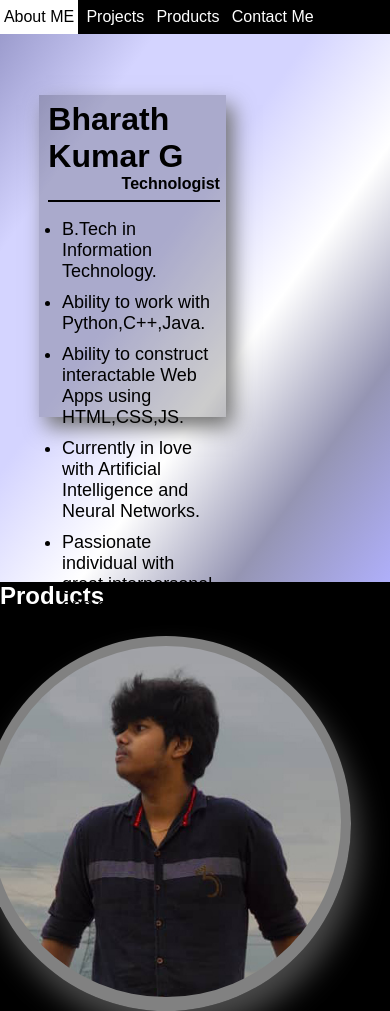
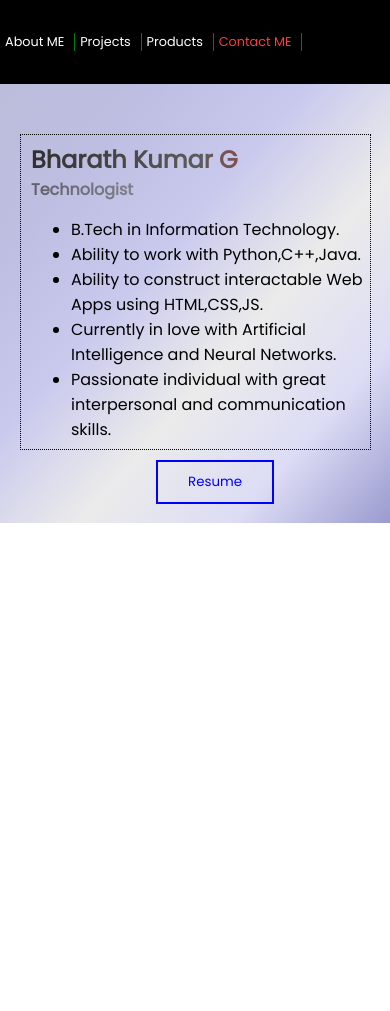
Before and after one commit to jade-emperror/mysite, a plain HTML site: page index.html in a window 390 px wide. After the commit the page ends 844 px from the top, so only its background shows below. Drawn offline with Linux system fonts and the light colour scheme.

Commit message:
made some modification in nav bar. made the site responsive for both android and pc users. hopefully next commit would be o n project sections.

```diff
--- a/css/index.css
+++ b/css/index.css
@@ -1,97 +1,177 @@
 *{
   margin: 0;
   padding: 0;
-    font-family: sans-serif;
+  font-family: 'Poppins', sans-serif;;
 }
-html,body{
-    background-color: black;
+header{
+  display: flex;
+  background: black;
+  height: 10vh;
+  align-items: center;
 }
-.head{
-    position: relative;
-    width: 100%;
-    background-color: rgb(0, 0, 0);
-    box-shadow:0px 10px 40px rgba(66, 66, 66, 0.281);
+.navlinks{
+  display: flex;
+  text-decoration: none;
+  flex: 1;
 }
-.opt{
-    padding: 2% 1% 2% 1%;
+.navlink{
   color: white;
-    display: inline-block;
-    border: 0px;
+  text-decoration: none;
+  margin-left: 1.7vw;
+  font-size: 1.2rem;
 }
-.opt:hover{
-    background-color: rgb(255, 255, 255);
-    color: black;
-    cursor: pointer;
+.navlink:hover{
+  color:rgb(255, 58, 58);
   transition: 0.1s;
 }
-.me{
-    display: block;
-    position: relative;
-    right: -100%;
-    width: 100%;
-    height: 65vh;
-    transition: 1.5s;
-    background-image: linear-gradient(to bottom right,rgba(193, 193, 255,0.8),rgb(212, 212, 255),rgb(212, 212, 255),white,rgba(212, 212, 255,0.7),rgb(175, 175, 250));
+.resume{
+  background-image: linear-gradient(to bottom right,rgba(171, 171, 209, 0.8),rgb(190, 190, 226),rgb(201, 201, 238),rgb(235, 235, 235),rgba(205, 205, 241, 0.7),rgb(154, 154, 207));
 }
-.abtcont{
-    position: relative;
-    top: 10%;
-    left: 10%;
+.abt-cont{
+  padding: 5% 0%;
   width: 80%;
-    height: 80%;
-    display: inline-block;
+  margin: auto;
+  display: flex;
+  align-items: center;
 }
-.abtcont div{
-display: inline-block;
+.abt-txt{
+  box-sizing: content-box;
+  flex: 1;
+  font-size: 1.3rem;
+  padding: 2% 0% 2% 3%;
+  border: 1px dotted black;
 }
-.abttxtcont{
-    position: relative;
-    margin-top: 2%;
-    width: 55%;
-    height:70%;
-    padding: 2% 2% 3% 3%;
-    background-color: rgba(0, 0, 0, 0.199);
-    box-shadow: 7px 10px 20px rgb(112, 112, 112);
+.abt-hdr{
+padding: 0px 0px 15px 0px;
 }
-.header{
-    width: 100%;
-    margin-bottom: 2%;
+.abt-me{
+  margin-left: 40px;
 }
-.hdrcont{
-    float: right;
+.abt-name{
+  background: linear-gradient(to right,rgb(48, 48, 48),rgb(92, 92, 92),rgb(253, 37, 37));
+  color: transparent;
+  -webkit-background-clip: text;
 }
-#occu{
-    float: right;
+.abt-role{
+  background: linear-gradient(to right,rgba(56, 56, 56,0.7),rgb(128, 128, 128,0.7),rgb(253, 37, 37,0.7));
+  color: transparent;
+  -webkit-background-clip: text;
 }
-.paracont{
-    width: 100%;
-    border-top: solid 2px black;
+.abt-pic{
+  margin-left: 40px;
+  display: flex;
+  flex-direction: column;
 }
-.para{
-    margin-top: 4%;
-    margin-left: 8%;
+.dl-resume{
+display: none;
 }
-.para li{
-    padding-top: 10px ;
-    font-weight: 549;
-    font-size: large;
+.pic{
+  height: 375px;
+  filter: drop-shadow(4px 3px 7px grey);
+  animation: bounce 1s ease;
+
 }
-.imgcont{
-    padding: 10px;
-    border-radius: 50%;
-    float: right;
-    background-color: rgba(255, 255, 255, 0.507);
-    box-shadow: 7px 20px 30px rgb(75, 75, 75);
+.pic:hover{
+  transform: scale(1.1);
+  transition: .2s;
+  cursor: pointer;
 }
-.prof{
-    width: 350px;
-    border-radius: 50%;
+@keyframes bounce{
+  0%{
+    opacity:.6;
+    transform: translateY(-100px);
   }
-.product{
-    width: 100%;
-    height: 30vh;
-    background-color: black;
+  70%{
+    opacity:1;
+    transform: translateY(0px);
   }
-.hdr{
+  90%{
+    opacity:1;
+    transform: translateY(-20px);
+  }
+  100%{
+    opacity:1;
+    transform: translateY(0px);
+  }
+}
+@media screen and (max-width:1024px){
+  header{
+    display: flex;
+    background: black;
+    height: 10vh;
+    flex-direction: row-reverse;
+  }
+  .navlinks{
+    display: flex;
+    text-decoration: none;
+    flex: 1;
+  }
+  .navlink{
     color: white;
+    text-decoration: none;
+    margin-left: 1vw;
+    font-size: .8rem;
+    padding-left: .3vw;
+    padding-right: 2.5vw;
+    border-right: 1px solid green;
   }
+  #contact{
+    color:rgb(255, 58, 58);
+  }
+  .navlink:hover{
+    color:rgb(255, 58, 58);
+    transition: 0.1s;
+  }
+  .resume{
+    background-image: linear-gradient(to bottom right,rgba(171, 171, 209, 0.8),rgb(190, 190, 226),rgb(201, 201, 238),rgb(235, 235, 235),rgba(205, 205, 241, 0.7),rgb(154, 154, 207));
+  }
+  .abt-cont{
+    width: 90%;
+    margin:auto;
+    display: flex;
+    align-items: center;
+    justify-content: center;
+  }
+  .abt-txt{
+    margin-top: 30px;
+    box-sizing: content-box;
+    flex: 1;
+    font-size: 1rem;
+    padding: 2% 0% 2% 3%;
+    border: 1px dotted black;
+  }
+  .abt-hdr{
+  padding: 0px 0px 15px 0px;
+  }
+  .abt-name{
+    background: linear-gradient(to right,rgb(48, 48, 48),rgb(92, 92, 92),rgb(253, 37, 37));
+    color: transparent;
+    -webkit-background-clip: text;
+  }
+  .abt-role{
+    background: linear-gradient(to right,rgba(56, 56, 56,0.7),rgb(128, 128, 128,0.7),rgb(253, 37, 37,0.7));
+    color: transparent;
+    -webkit-background-clip: text;
+  }
+  .abt-pic{
+    display: flex;
+    flex-direction: column;
+  }
+  .pic{
+    display: none;
+  }
+  .dl-resume{
+    display: flex;
+    margin-top: 10px;
+    background: transparent;
+    border:2px solid blue;
+    padding: 10px 30px;
+    color: blue;
+    justify-content: center;
+  }
+  .abt-cont{
+    display: flex;
+    flex-direction: column;
+    justify-content: center;
+  }
+}
--- a/index.html
+++ b/index.html
@@ -4,28 +4,31 @@
 <head>
     <meta charset="UTF-8">
     <meta name="viewport" content="width=device-width, initial-scale=1.0">
+    <link rel="stylesheet" href="css/index.css">
+    <link rel="preconnect" href="https://fonts.gstatic.com">
+    <link href="https://fonts.googleapis.com/css2?family=Open+Sans&family=Poppins:wght@200;300;400&display=swap"
+        rel="stylesheet">
     <title>Jade Emperror</title>
-    <link rel="stylesheet" href="/css/index.css">
 </head>
 
 <body>
-    <div id="head" class="head">
-        <a class="opt">About ME</a>
-        <a class="opt">Projects</a>
-        <a class="opt">Products</a>
-        <a class="opt">Contact Me</a>
-    </div>
-    <div id="me" class="me">
-        <div class="abtcont">
-            <div class="abttxtcont">
-                <div class="header">
-                    <div class="hdrcont">
-                        <h1 id="name">Bharath Kumar G</h1>
-                        <h4 id="occu">Technologist</h4>
+    <header>
+        <ul class="navlinks">
+            <a class="navlink flink" href="#">About ME</a>
+            <a class="navlink" href="#">Projects</a>
+            <a class="navlink" href="#">Products</a>
+            <a class="navlink" id="contact" href="#">Contact ME</a>
+        </ul>
+    </header>
+    <main>
+        <section class="resume">
+            <div class="abt-cont">
+                <div class="abt-txt">
+                    <div class="abt-hdr">
+                        <h1 class="abt-name">Bharath Kumar G</h1>
+                        <h4 class="abt-role">Technologist</h4>
                     </div>
-                </div>
-                <div class="paracont">
-                    <div class="para">
+                    <div class="abt-me">
                         <ul>
                             <li>B.Tech in Information Technology.</li>
                             <li>Ability to work with Python,C++,Java.</li>
@@ -35,19 +38,14 @@
                         </ul>
                     </div>
                 </div>
+                <div class="abt-pic" onclick="throwresume()">
+                    <img class="pic" src="/rcs/reume01.jpg" alt="resume">
+                    <button class="dl-resume">Resume</button>
+                </div>
             </div>
-            <div class="imgcont">
-                <img src="rcs/prof1x1.jpg" alt="My Pic" id="prof" class="prof">
-            </div>
-        </div>
-    </div>
-    <div class="product">
-        <div class="hdr">
-            <h2>Products</h2>
-        </div>
-    </div>
+        </section>
 
+    </main>
+    <script src="/js/index.js"></script>
 </body>
-<script src="js/index.js"></script>
-
 </html>
--- a/js/index.js
+++ b/js/index.js
@@ -1,5 +1,3 @@
-function rolloutabout(){
-    var me = document.getElementById('me');
-    me.style.right="0px";
+function throwresume(){
+    document.location.href="/rcs/resume.pdf";
 }
-setTimeout(rolloutabout(), 2000);
```
Also changed, not shown: rcs/prof.jpg (deleted), rcs/prof1x1.jpg (deleted), rcs/reume01.jpg (added), 1 other file. Lines whose indentation alone changed are shown as unchanged.
